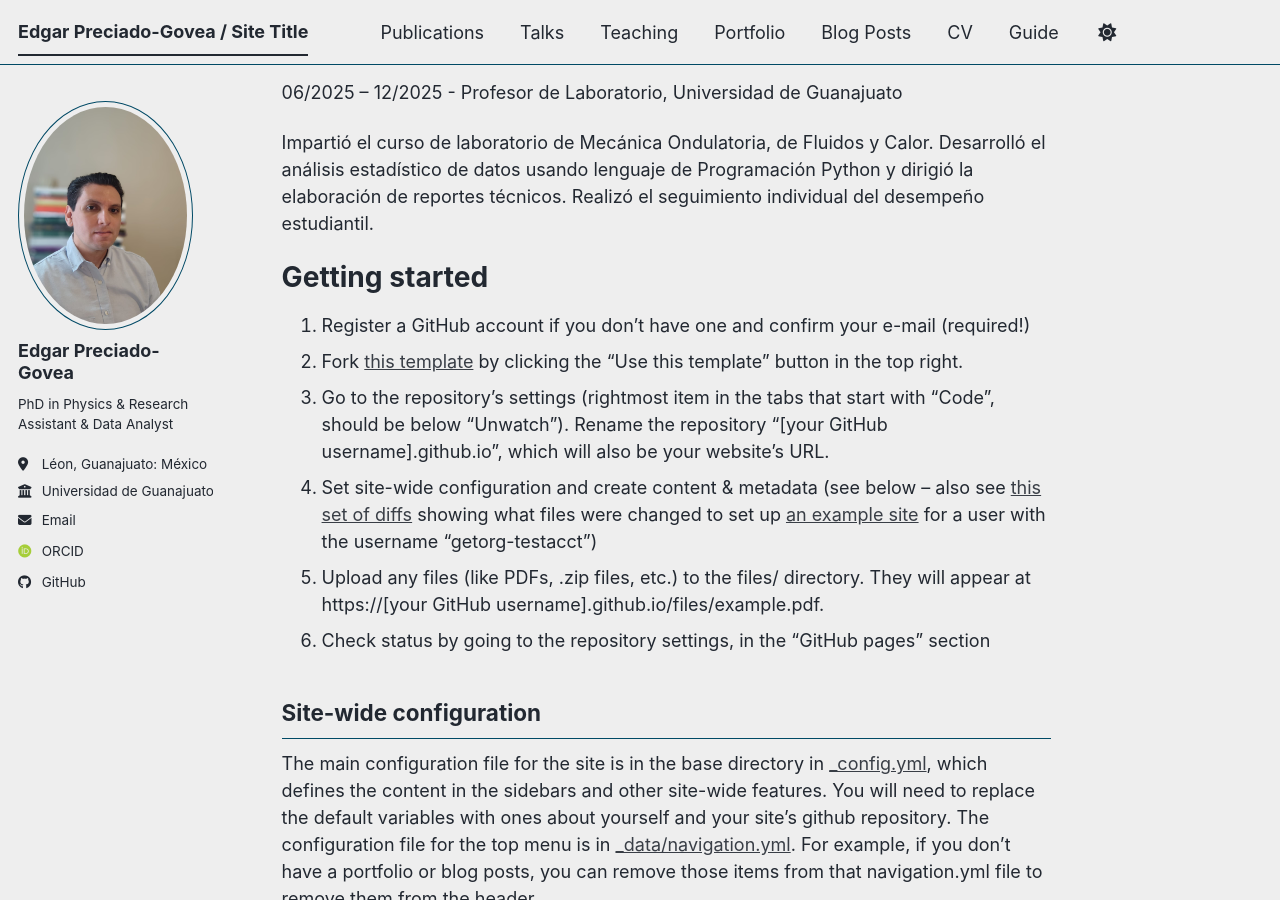
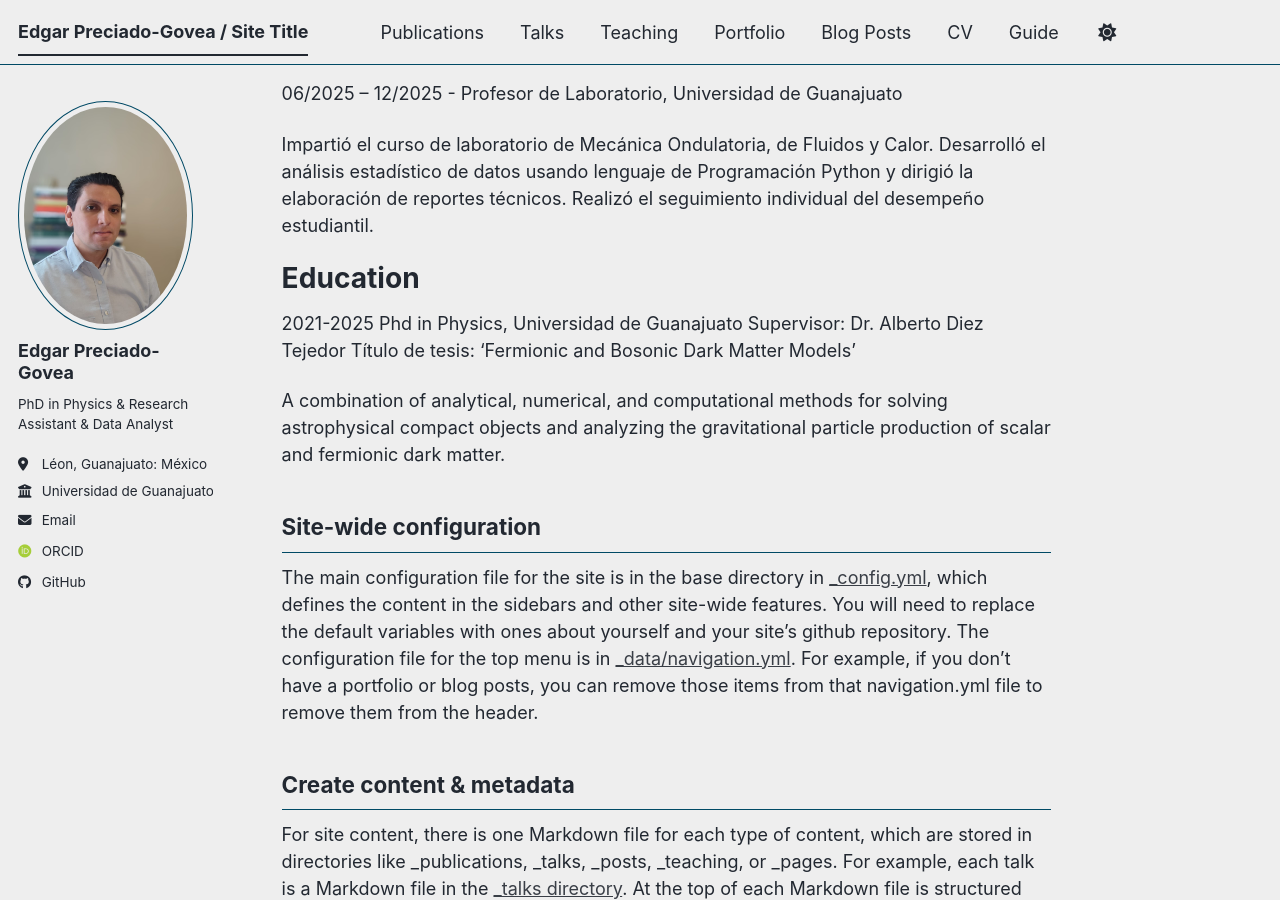
Before and after one commit to edgargovea/edgarpgovea.github.io, a Jekyll site: the page built from _pages/about.md, in a window 1280 px wide and 900 px high, scrolled down 763 px. Built offline with Jekyll 4.4.1, drawn with Linux system fonts in a browser that asks for light colours; some web fonts are replaced; a script bundle is joined from its source files by our own code; library files that are not in the unit come from our copies.

Commit message:
Update about.md

```diff
--- a/_pages/about.md
+++ b/_pages/about.md
@@ -9,6 +9,7 @@ redirect_from:
 Data Analyst with a PhD in Physics and strong quantitative background, specialized in data analysis, statistical modeling, and computational problem-solving. Experienced in using Python Programming Language, SQL, and data visualization tools to extract insights from complex datasets and support data-driven decision-making.
 
 [**Publications**](https://edgargovea.github.io/edgarpgovea.github.io/publications/)
+======
 
 1. **‘Nonrelativistic Proca stars: Spherical stationary and multi-frequency states’**
 Emmanuel Chávez Nambo, Alberto Diez-Tejedor, Edgar Preciado-Govea, Armando A. Roque, and Olivier Sarbach, Phys. Rev. D 111, 064065
@@ -35,14 +36,15 @@ Impartió el curso de Mecánica Clásica a nivel licenciatura. Creó materiales
 Impartió el curso de laboratorio de Mecánica Ondulatoria, de Fluidos y Calor. Desarrolló el análisis estadístico de datos usando lenguaje de Programación Python y dirigió la elaboración de reportes técnicos. Realizó el seguimiento individual del desempeño estudiantil.
 
 
-Getting started
+Education
 ======
-1. Register a GitHub account if you don't have one and confirm your e-mail (required!)
-1. Fork [this template](https://github.com/academicpages/academicpages.github.io) by clicking the "Use this template" button in the top right.
-1. Go to the repository's settings (rightmost item in the tabs that start with "Code", should be below "Unwatch"). Rename the repository "[your GitHub username].github.io", which will also be your website's URL.
-1. Set site-wide configuration and create content & metadata (see below -- also see [this set of diffs](https://archive.is/3TPas) showing what files were changed to set up [an example site](https://getorg-testacct.github.io) for a user with the username "getorg-testacct")
-1. Upload any files (like PDFs, .zip files, etc.) to the files/ directory. They will appear at https://[your GitHub username].github.io/files/example.pdf.
-1. Check status by going to the repository settings, in the "GitHub pages" section
+
+2021-2025		Phd in Physics, Universidad de Guanajuato
+Supervisor:		Dr. Alberto Diez Tejedor
+Título de tesis: 		‘Fermionic and Bosonic Dark Matter Models’
+
+A combination of analytical, numerical, and computational methods for solving astrophysical compact objects and analyzing the gravitational particle production of scalar and fermionic dark matter.
+
 
 Site-wide configuration
 ------
```
